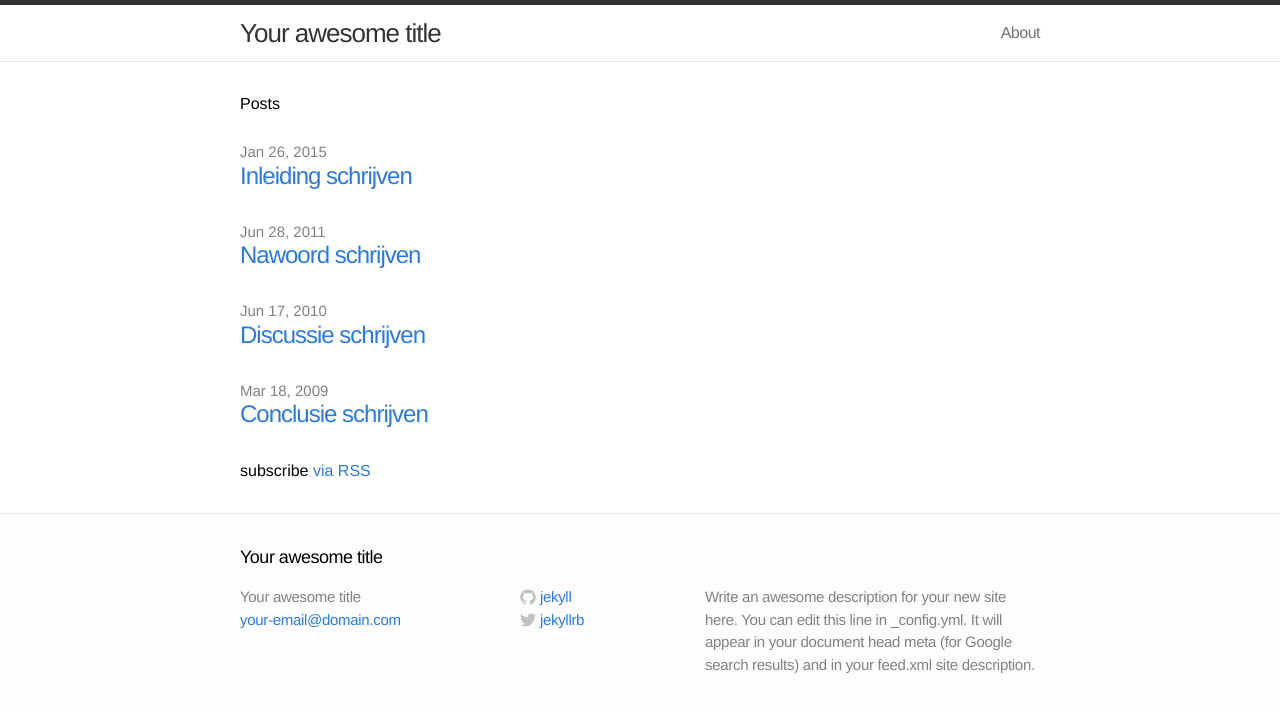
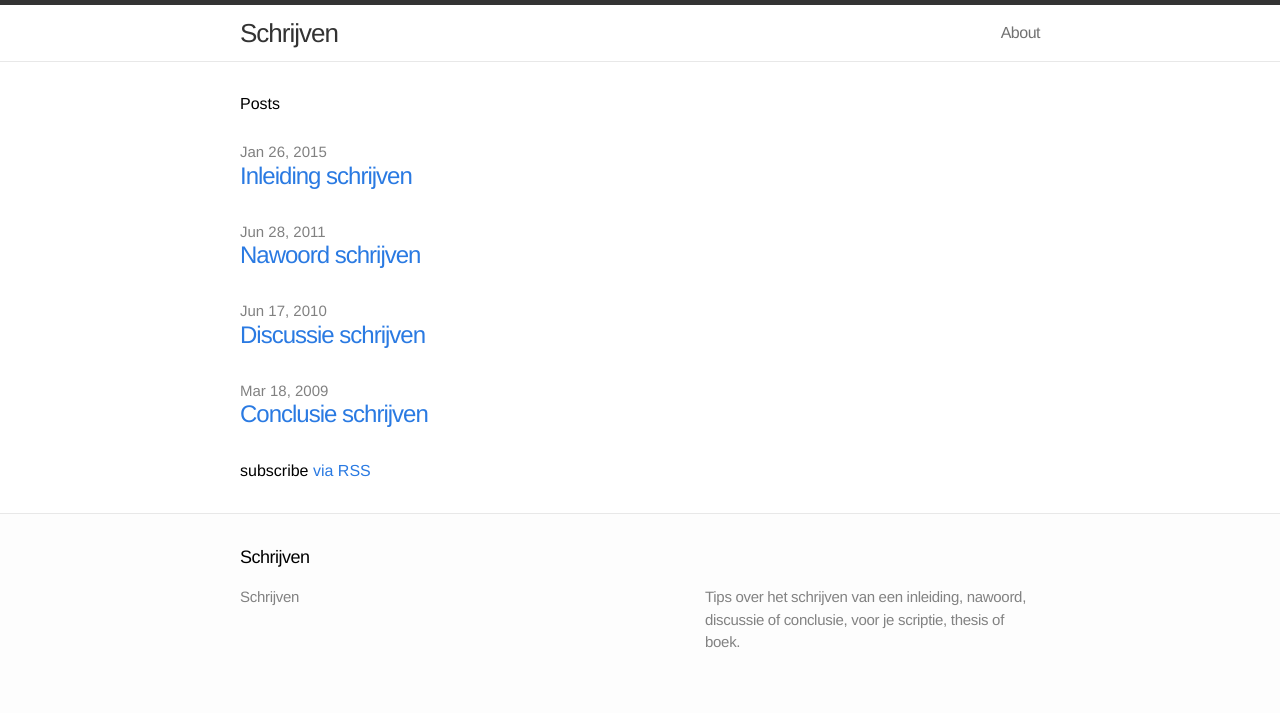
Before and after one commit to Sjord/schrijven, a Jekyll site: the page built from index.html, in a window 1280 px wide. Shown: the top 713 px of the page. Built offline with Jekyll 4.4.1, drawn with Linux system fonts in a browser that asks for light colours.

Commit message:
Change title and description

```diff
--- a/_config.yml
+++ b/_config.yml
@@ -1,11 +1,8 @@
 # Site settings
-title: Your awesome title
-email: your-email@domain.com
-description: "Write an awesome description for your new site here. You can edit this line in _config.yml. It will appear in your document head meta (for Google search results) and in your feed.xml site description."
+title: Schrijven
+description: "Tips over het schrijven van een inleiding, nawoord, discussie of conclusie, voor je scriptie, thesis of boek."
 baseurl: ""
 url: "http://yourdomain.com"
-twitter_username: jekyllrb
-github_username:  jekyll
 
 # Build settings
 markdown: kramdown
```
